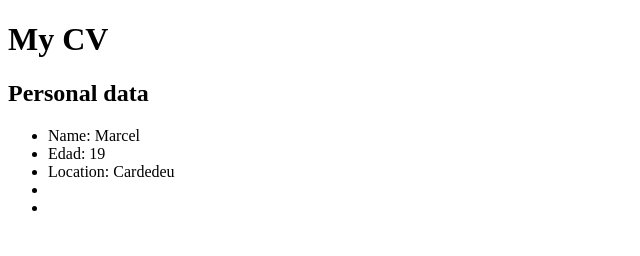
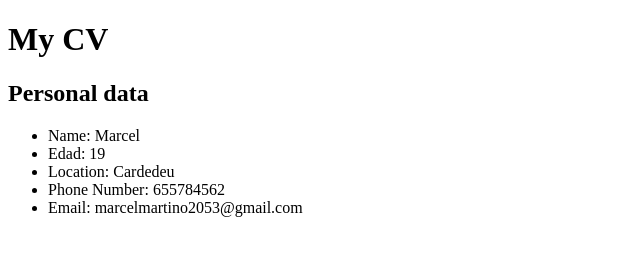
Before and after one commit to MarshallTino/html-test, a plain HTML site: page index.html in a window 1280 px wide. Shown: the whole page, without its empty margins (0-640 px from the left). Drawn offline with Linux system fonts and the light colour scheme.

Commit message:
add more personal data

```diff
--- a/index.html
+++ b/index.html
@@ -15,8 +15,8 @@
     <li>Name: Marcel</li>
     <li>Edad: 19</li>
     <li>Location: Cardedeu</li>
-    <li></li>
-    <li></li>
+    <li>Phone Number: 655784562</li>
+    <li>Email: marcelmartino2053@gmail.com</li>
   </ul>
 
 </body>
```
